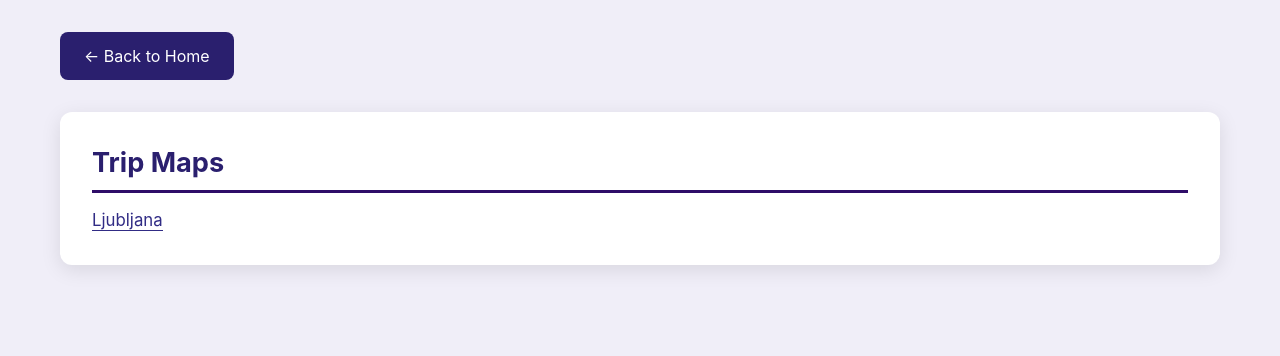
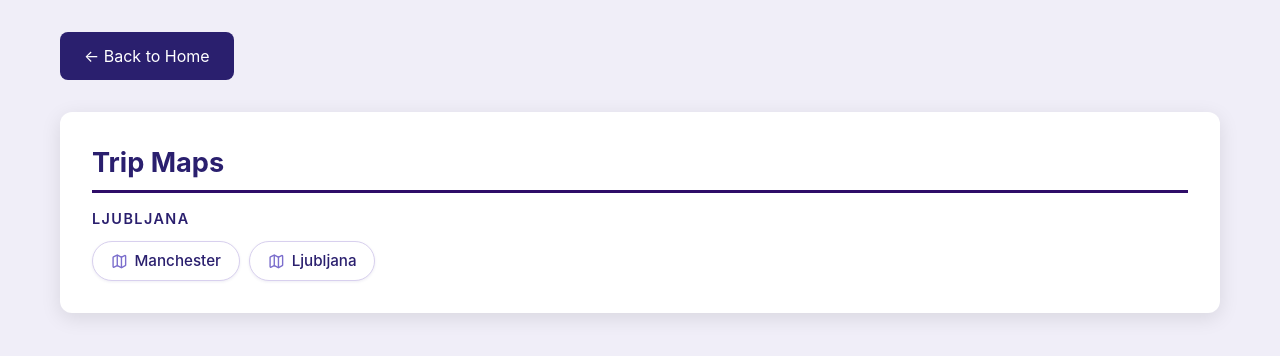
Before and after one commit to 22341/travel-stuff, a React (Vite) app: page /maps in a window 1280 px wide. Shown: the top 356 px of the page. Built offline with nearby package versions, Linux system fonts and the light colour scheme.

Commit message:
group maps

```diff
--- a/src/data/maps.ts
+++ b/src/data/maps.ts
@@ -1,14 +1,29 @@
 // Custom Google maps - add new maps here
-// Each map is listed on the /maps page and opens in a new tab
+// Maps are listed on the /maps page under their group heading, in the order below
+// Each map opens in a new tab
 
 export interface TripMap {
   title: string;
   url: string;
 }
 
-export const tripMaps: TripMap[] = [
+export interface MapGroup {
+  heading: string;
+  maps: TripMap[];
+}
+
+export const mapGroups: MapGroup[] = [
   {
-    title: "Ljubljana",
-    url: "https://www.google.com/maps/d/edit?mid=1LYIMX_B-P3A4moJraHFrAQb1QHfsKyc&usp=sharing",
+    heading: "Ljubljana",
+    maps: [
+      {
+        title: "Manchester",
+        url: "https://www.google.com/maps/d/edit?mid=1aPXyf8315CLIM7HSZtbcjXY7Vtc&usp=sharing",
+      },
+      {
+        title: "Ljubljana",
+        url: "https://www.google.com/maps/d/edit?mid=1LYIMX_B-P3A4moJraHFrAQb1QHfsKyc&usp=sharing",
+      },
+    ],
   },
 ];
--- a/src/pages/Maps.tsx
+++ b/src/pages/Maps.tsx
@@ -1,6 +1,7 @@
 import { useEffect } from "react";
 import { Link } from "react-router-dom";
-import { tripMaps } from "../data/maps";
+import { MapIcon } from "lucide-react";
+import { mapGroups } from "../data/maps";
 
 function Maps() {
   // Update document title
@@ -21,15 +22,25 @@ function Maps() {
         </nav>
         <div className="maps-content">
           <h1>Trip Maps</h1>
-          <ul className="maps-list">
-            {tripMaps.map((map) => (
-              <li key={map.title}>
-                <a href={map.url} target="_blank" rel="noopener noreferrer">
-                  {map.title}
-                </a>
-              </li>
-            ))}
-          </ul>
+          {mapGroups.map((group) => (
+            <section className="maps-group" key={group.heading}>
+              <h2 className="maps-group__heading">{group.heading}</h2>
+              <div className="maps-group__links">
+                {group.maps.map((map) => (
+                  <a
+                    href={map.url}
+                    className="maps-link"
+                    target="_blank"
+                    rel="noopener noreferrer"
+                    key={map.title}
+                  >
+                    <MapIcon className="maps-link__icon" aria-hidden="true" />{" "}
+                    {map.title}
+                  </a>
+                ))}
+              </div>
+            </section>
+          ))}
         </div>
       </div>
     </main>
--- a/src/styles/index.css
+++ b/src/styles/index.css
@@ -335,23 +335,25 @@ body {
   padding-bottom: 0.5rem;
 }
 
-.maps-list {
-  list-style: none;
-  display: flex;
-  flex-direction: column;
-  gap: 0.75rem;
+.maps-group + .maps-group {
+  margin-top: 1.5rem;
+  padding-top: 1.5rem;
+  border-top: 1px solid #d8d0ee;
 }
 
-.maps-list a {
-  font-size: 1.05rem;
-  color: #312c85;
-  text-decoration: none;
-  border-bottom: 1px solid #312c85;
+.maps-group__heading {
+  font-size: 0.9rem;
+  font-weight: 600;
+  letter-spacing: 0.1em;
+  text-transform: uppercase;
+  color: #2a1f6e;
+  margin-bottom: 0.75rem;
 }
 
-.maps-list a:hover {
-  color: #2f0d68;
-  border-bottom-color: #2f0d68;
+.maps-group__links {
+  display: flex;
+  flex-wrap: wrap;
+  gap: 0.6rem;
 }
 
 /* Mobile Responsive */
@@ -408,6 +410,10 @@ body {
       font-size: 1.4rem;
     }
 
+    .maps-group__heading {
+      font-size: 0.8rem;
+    }
+
     .itinerary-content ul,
     .itinerary-content ol {
       margin-left: 1.2rem;
```
Also changed, not shown: src/data/maps.mock.ts (+20 -6 lines), 2 other files (tests, documents, lock files or other folders).
